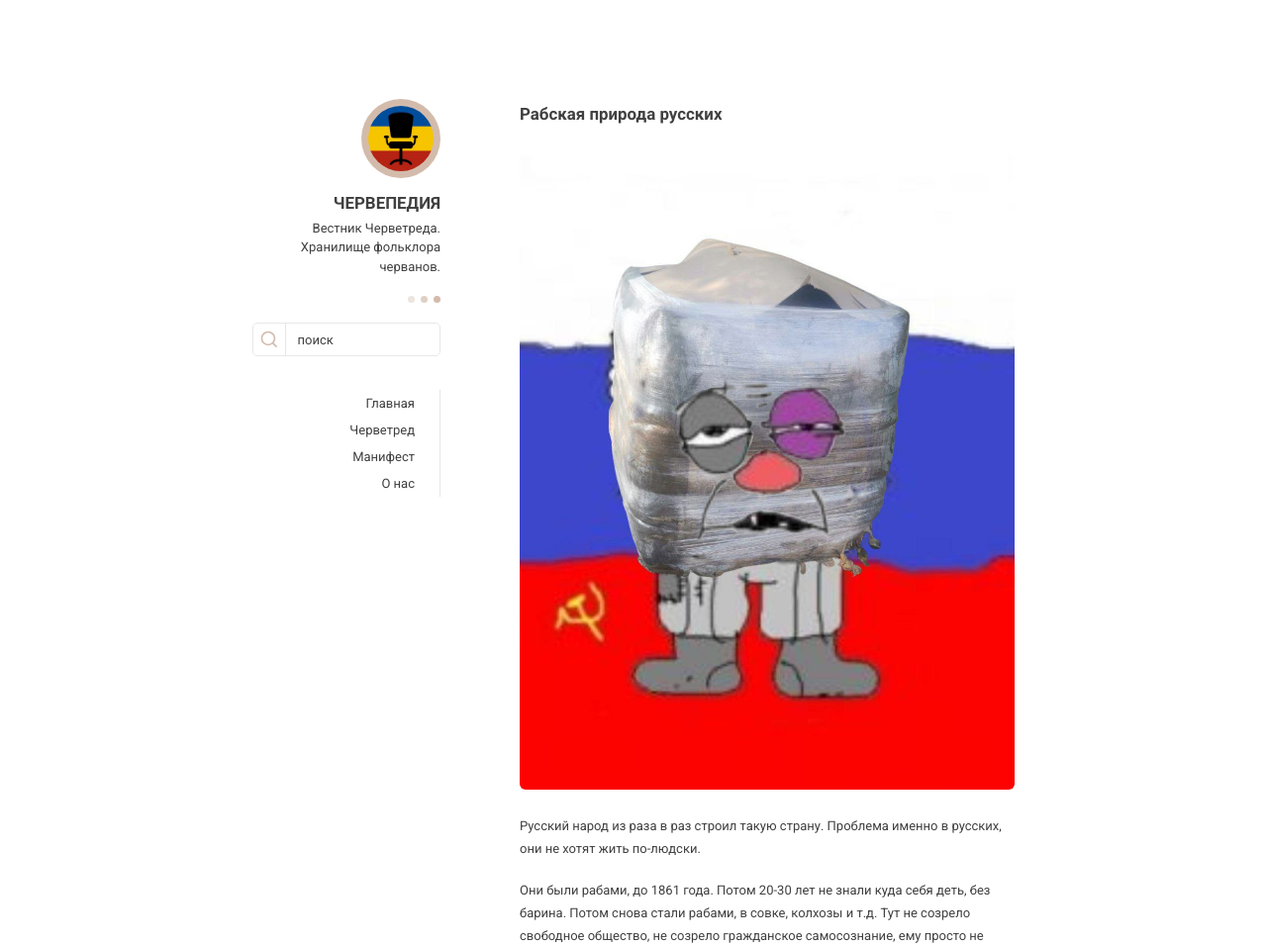
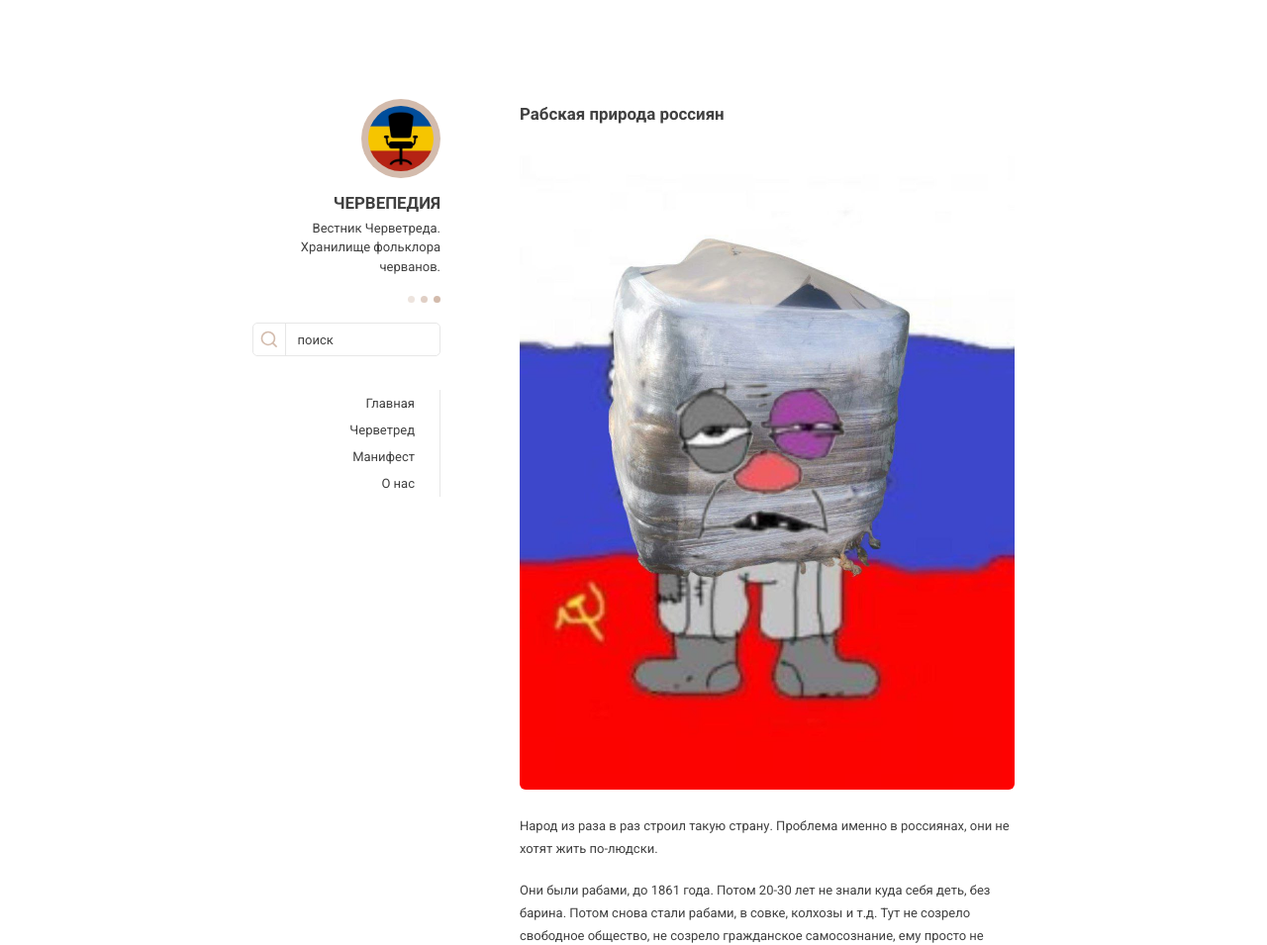
Before and after one commit to chervepediya/chervepediya.github.io, a Jekyll site: the page built from _posts/2023-09-30-russian-slave-nature.md, in a window 1280 px wide and 1396 px high. Shown: the top 955 px of the window at 99% size. Built offline with Jekyll 4.4.1, drawn with Linux system fonts in a browser that asks for light colours; a script that is not in the unit is left out.

Commit message:
Update 2023-09-30-russian-slave-nature.md

```diff
--- a/_posts/2023-09-30-russian-slave-nature.md
+++ b/_posts/2023-09-30-russian-slave-nature.md
@@ -1,11 +1,11 @@
 ---
-title: Рабская природа русских
+title: Рабская природа россиян
 description: Червепедия - Почему русские из раза в раз выбирают рабство вместо свободы.
 date: 2023-09-30
 layout: post
 image: assets/images/vata.png
 ---
-<p>Русский народ из раза в раз строил такую страну. Проблема именно в русских, они не хотят жить по-людски.</p>
+<p>Народ из раза в раз строил такую страну. Проблема именно в россиянах, они не хотят жить по-людски.</p>
 
 <p>Они были рабами, до 1861 года. Потом 20-30 лет не знали куда себя деть, без барина. Потом снова стали рабами, в совке, колхозы и т.д. Тут не созрело свободное общество, не созрело гражданское самосознание, ему просто не дали этого сделать, а надзиратели — один упырь хуже другого. Совки вообще демоническая, красная поебота с сатанинскими звёздами. Что вы хотите, чтобы тут созрело?</p>
 
```
